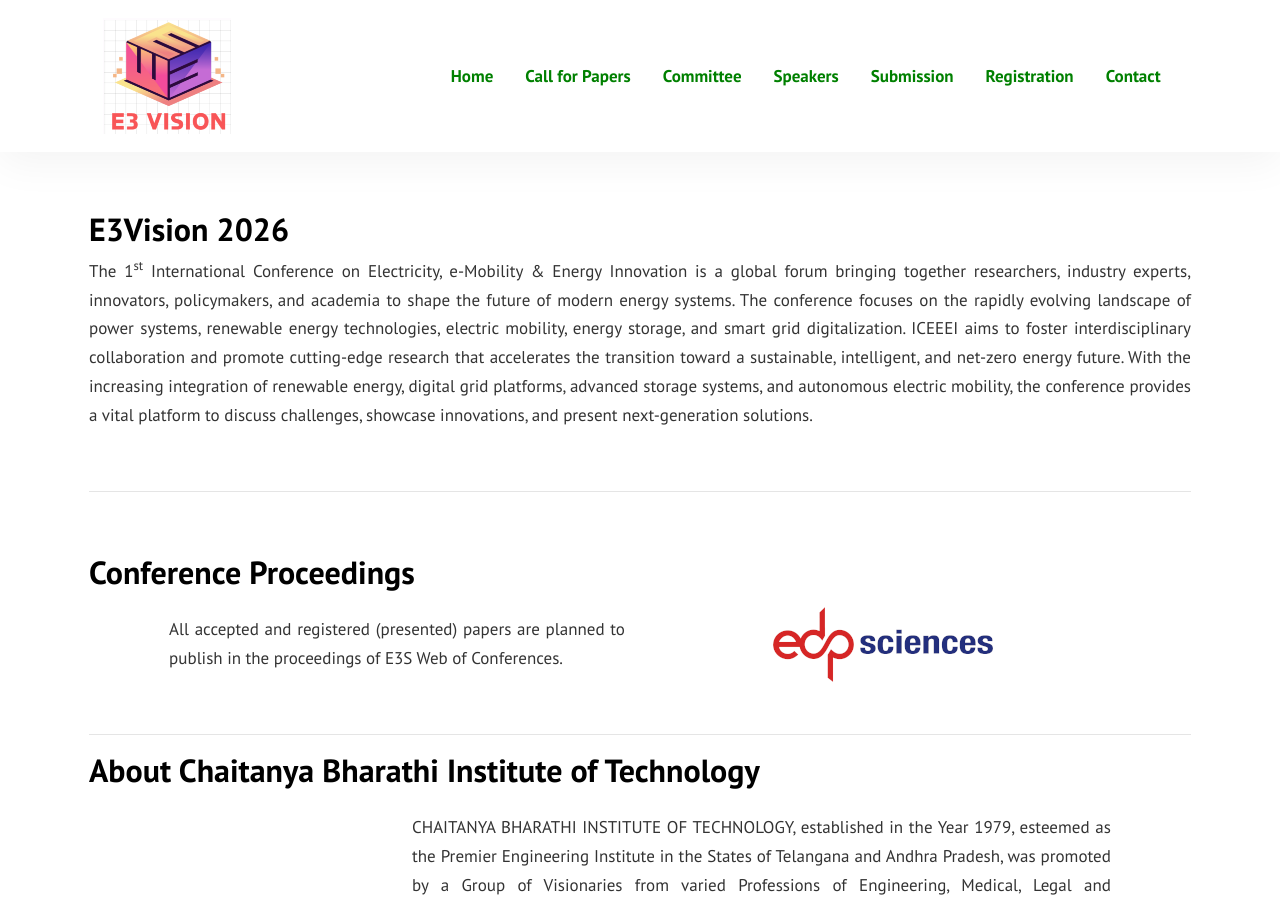
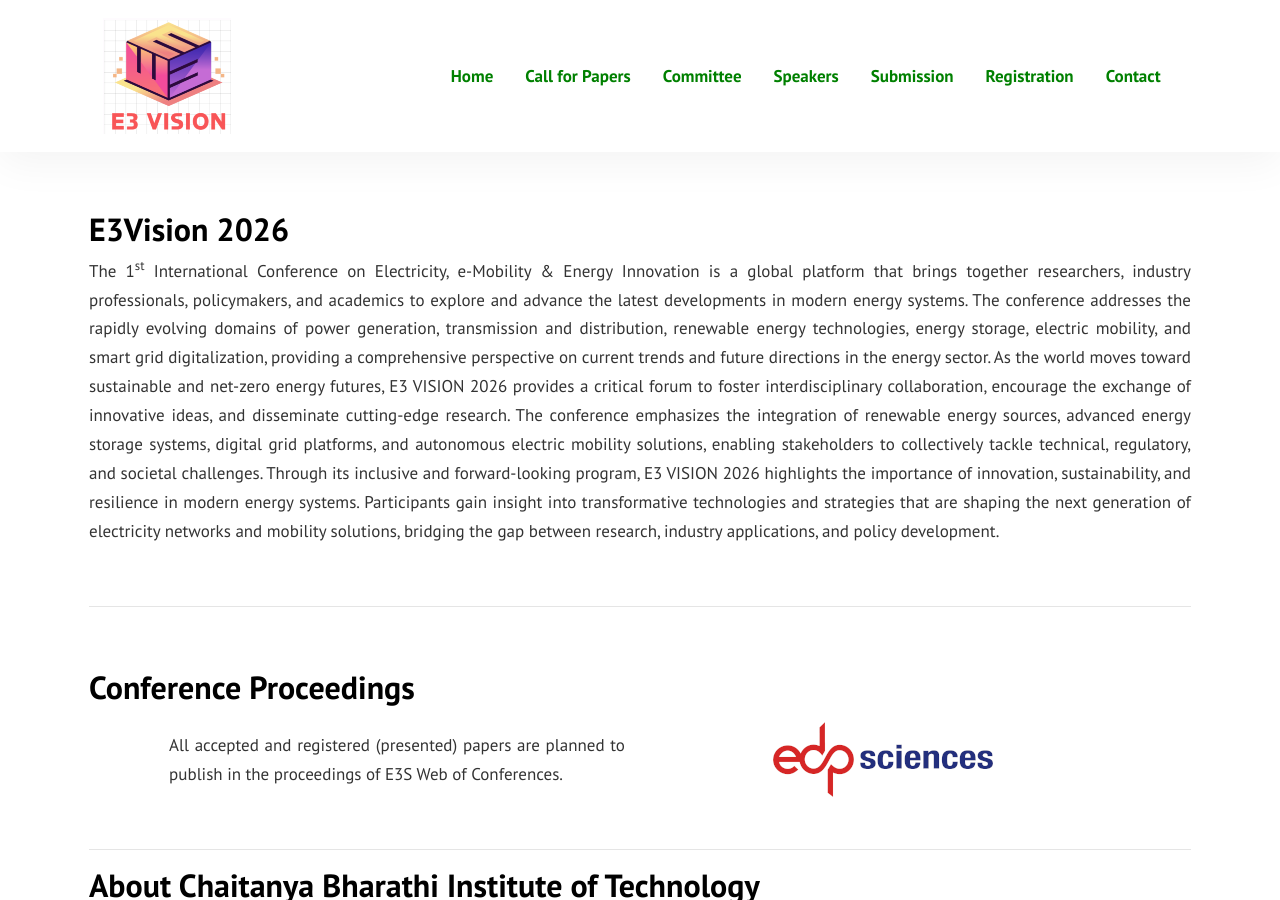
Before and after one commit to sravivarman/e3vision, a Jekyll site: the page built from index.md, in a window 1280 px wide and 900 px high, scrolled down 533 px. Built offline with Jekyll 4.4.1, drawn with Linux system fonts in a browser that asks for light colours.

Commit message:
Update index.md

```diff
--- a/index.md
+++ b/index.md
@@ -25,9 +25,11 @@ background: '/img/bg-index.jpg'
 
 &nbsp;
 ## E3Vision 2026
-<p align="justify">The 1<sup>st</sup> International Conference on Electricity, e-Mobility & Energy Innovation is a global forum bringing together researchers, industry experts, innovators, policymakers, and academia to shape the future of modern energy systems. The conference focuses on the rapidly evolving landscape of power systems, renewable energy technologies, electric mobility, energy storage, and smart grid digitalization.
+<p align="justify">The 1<sup>st</sup> International Conference on Electricity, e-Mobility & Energy Innovation is a global platform that brings together researchers, industry professionals, policymakers, and academics to explore and advance the latest developments in modern energy systems. The conference addresses the rapidly evolving domains of power generation, transmission and distribution, renewable energy technologies, energy storage, electric mobility, and smart grid digitalization, providing a comprehensive perspective on current trends and future directions in the energy sector.
 
-ICEEEI aims to foster interdisciplinary collaboration and promote cutting-edge research that accelerates the transition toward a sustainable, intelligent, and net-zero energy future. With the increasing integration of renewable energy, digital grid platforms, advanced storage systems, and autonomous electric mobility, the conference provides a vital platform to discuss challenges, showcase innovations, and present next-generation solutions.<br>
+As the world moves toward sustainable and net-zero energy futures, E3 VISION 2026 provides a critical forum to foster interdisciplinary collaboration, encourage the exchange of innovative ideas, and disseminate cutting-edge research. The conference emphasizes the integration of renewable energy sources, advanced energy storage systems, digital grid platforms, and autonomous electric mobility solutions, enabling stakeholders to collectively tackle technical, regulatory, and societal challenges.
+
+Through its inclusive and forward-looking program, E3 VISION 2026 highlights the importance of innovation, sustainability, and resilience in modern energy systems. Participants gain insight into transformative technologies and strategies that are shaping the next generation of electricity networks and mobility solutions, bridging the gap between research, industry applications, and policy development.<br>
 </p>
 &nbsp;
 
```
